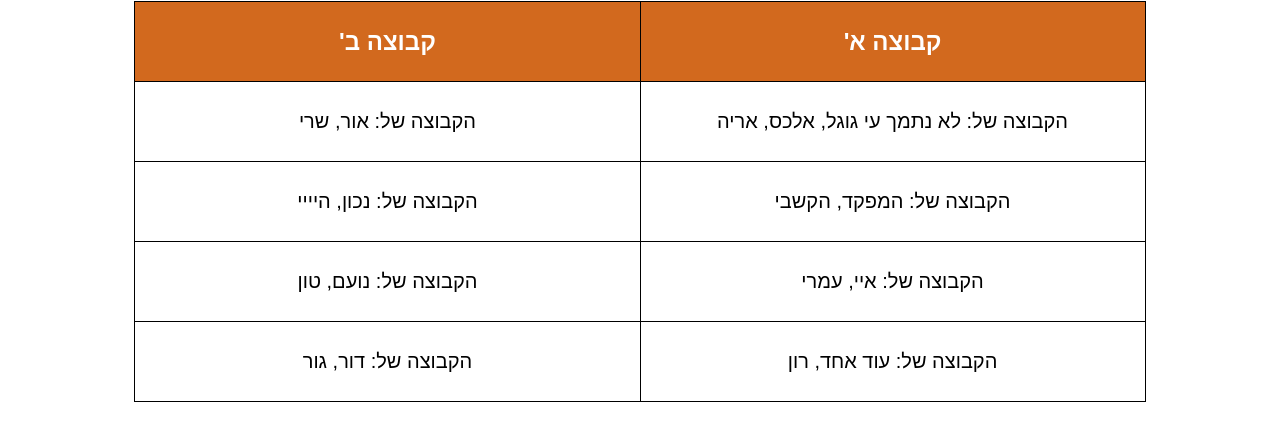
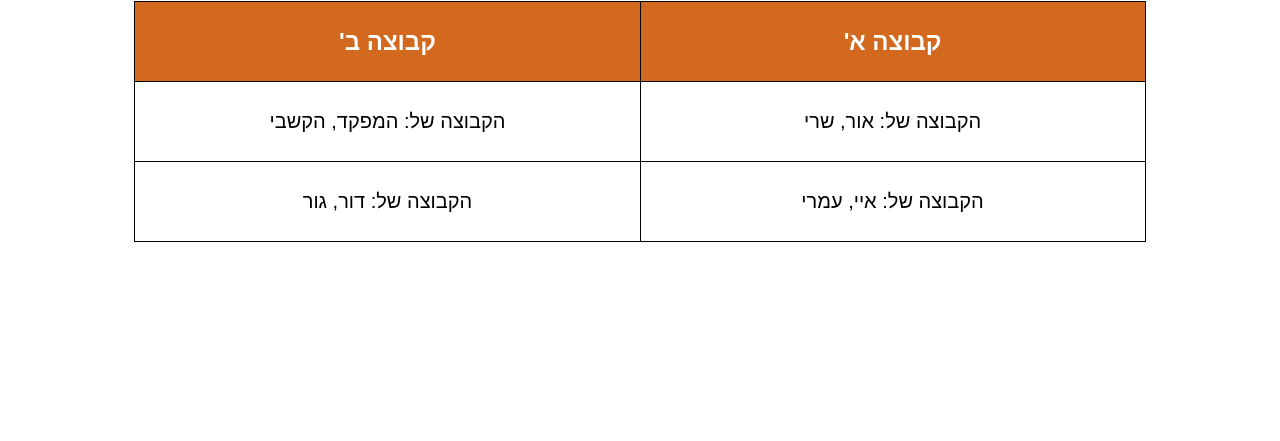
Before and after one commit to maorni-huji/maorni-huji.github.io, a plain HTML site: page index.html in a window 1280 px wide. Shown: the part 195-636 px from the top of the page. Drawn offline with Linux system fonts and the light colour scheme.

Commit message:
Committing index.html for Game {63960141}, Stage 2

```diff
--- a/index.html
+++ b/index.html
@@ -22,19 +22,11 @@
         <th>קבוצה ב'</th>
     </tr>
     <tr>
-        <td>הקבוצה של: לא נתמך עי גוגל, אלכס, אריה</td>
         <td>הקבוצה של: אור, שרי</td>
-    </tr>
-    <tr>
         <td>הקבוצה של: המפקד, הקשבי</td>
-        <td>הקבוצה של: נכון, היייי</td>
     </tr>
     <tr>
         <td>הקבוצה של: איי, עמרי</td>
-        <td>הקבוצה של: נועם, טון</td>
-    </tr>
-    <tr>
-        <td>הקבוצה של: עוד אחד, רון</td>
         <td>הקבוצה של: דור, גור</td>
     </tr>
 </table>
```
Also changed, not shown: 1 other file.
